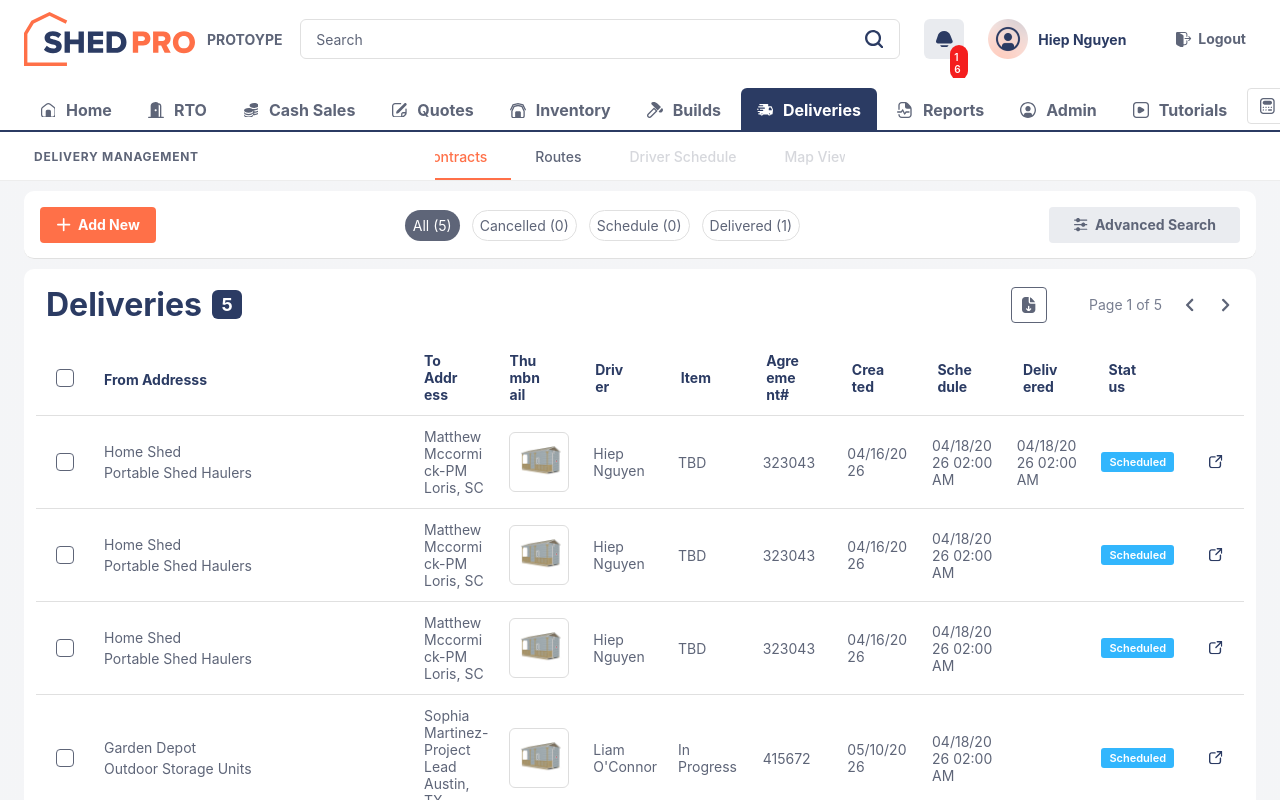
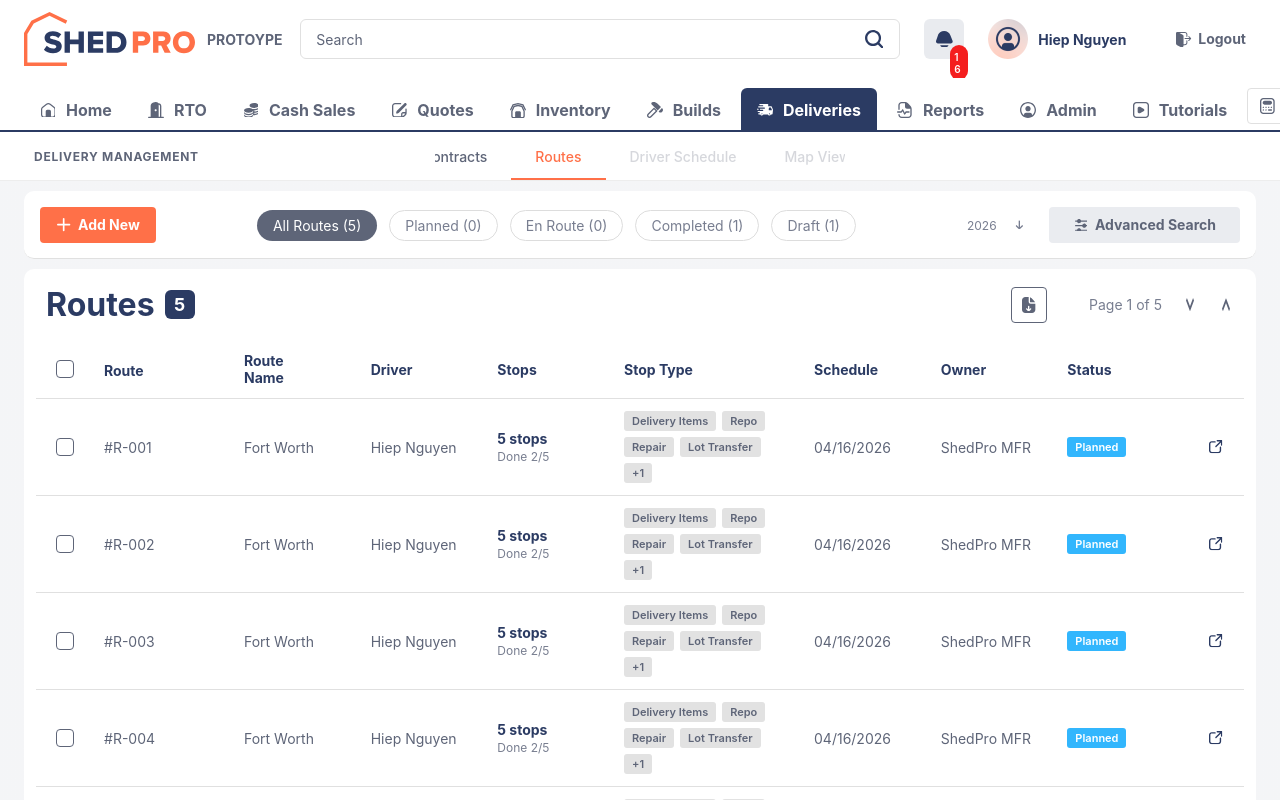
Before and after one commit to nguyenquanghiep96-dotcom/shedpro-opshub, a React (Vite) app: page /deliveries/routes in a window 1280 px wide. Shown: the top 800 px of the page. Built offline with nearby package versions, Linux system fonts and the light colour scheme.

Commit message:
feat: Add React Router and update title

```diff
--- a/index.html
+++ b/index.html
@@ -5,7 +5,7 @@
 
       <meta charset="UTF-8" />
       <meta name="viewport" content="width=device-width, initial-scale=1.0" />
-      <title>OPSHub - Deliveries</title>
+      <title>OPSHub - Prototype Design</title>
       <meta name="description" content="Delivers pixel-perfect web screens from Figma designs, ensuring accurate visual representation and seamless user interface consistency." />
       <meta name="robots" content="noindex, nofollow" />
       <style>html, body { height: 100%; margin: 0; } #root { height: 100%; }</style>
--- /dev/null
+++ b/router_setup.cjs
@@ -0,0 +1,57 @@
+const fs = require('fs');
+
+// 1. Update App.tsx
+const appTsx = `import { BrowserRouter, Routes, Route, Navigate } from "react-router-dom";
+import DeliveriesContract from "../imports/DeliveriesContract/DeliveriesContract.tsx";
+
+export default function App() {
+  return (
+    <BrowserRouter>
+      <Routes>
+        <Route path="/deliveries/contracts" element={<DeliveriesContract defaultTab="Contracts" />} />
+        <Route path="/deliveries/routes" element={<DeliveriesContract defaultTab="Routes" />} />
+        <Route path="/" element={<Navigate to="/deliveries/contracts" replace />} />
+        <Route path="/deliveries" element={<Navigate to="/deliveries/contracts" replace />} />
+        <Route path="*" element={<Navigate to="/deliveries/contracts" replace />} />
+      </Routes>
+    </BrowserRouter>
+  );
+}
+`;
+fs.writeFileSync('src/app/App.tsx', appTsx);
+
+// 2. Update DeliveriesContract.tsx
+let del = fs.readFileSync('src/imports/DeliveriesContract/DeliveriesContract.tsx', 'utf8');
+
+// Add useNavigate and useLocation imports
+if (!del.includes('useNavigate')) {
+  del = del.replace(/import React, \{ useState \} from 'react';/, "import React, { useState, useEffect } from 'react';\nimport { useNavigate, useLocation } from 'react-router-dom';");
+}
+
+// Modify Frame13 props
+del = del.replace(/function Frame13\(\{\s*activeTab,\s*setActiveTab\s*\}\s*:\s*\{\s*activeTab\?:\s*string,\s*setActiveTab\?:\s*\(tab:\s*string\)\s*=>\s*void\s*\}\)\s*\{/g,
+"function Frame13({ activeTab }: { activeTab?: string }) {");
+
+// Inject useNavigate into Frame13
+del = del.replace(/function Frame13\(\{ activeTab \}: \{ activeTab\?: string \}\) \{/g,
+"function Frame13({ activeTab }: { activeTab?: string }) {\n  const navigate = useNavigate();");
+
+// Replace setActiveTab in Frame13 with navigate
+del = del.replace(/onClick=\{\(\) => setActiveTab\?\.\('Contracts'\)\}/g, "onClick={() => navigate('/deliveries/contracts')}");
+del = del.replace(/onClick=\{\(\) => setActiveTab\?\.\('Routes'\)\}/g, "onClick={() => navigate('/deliveries/routes')}");
+
+// Update main export function signature
+del = del.replace(/export default function DeliveriesContract\(\) \{/g, "export default function DeliveriesContract({ defaultTab = 'Contracts' }: { defaultTab?: string }) {");
+
+// Replace activeTab state with reading defaultTab
+del = del.replace(/const \[activeTab, setActiveTab\] = useState\('Contracts'\);/g, `const [activeTab, setActiveTab] = useState(defaultTab);
+  useEffect(() => {
+    setActiveTab(defaultTab);
+  }, [defaultTab]);`);
+
+// Remove setActiveTab={setActiveTab} from Frame13 usage
+del = del.replace(/<Frame13 activeTab=\{activeTab\} setActiveTab=\{setActiveTab\} \/>/g, '<Frame13 activeTab={activeTab} />');
+
+fs.writeFileSync('src/imports/DeliveriesContract/DeliveriesContract.tsx', del);
+
+console.log("Router setup applied.");
--- a/src/app/App.tsx
+++ b/src/app/App.tsx
@@ -1,5 +1,16 @@
+import { BrowserRouter, Routes, Route, Navigate } from "react-router";
 import DeliveriesContract from "../imports/DeliveriesContract/DeliveriesContract.tsx";
 
 export default function App() {
-  return <DeliveriesContract />;
+  return (
+    <BrowserRouter>
+      <Routes>
+        <Route path="/deliveries/contracts" element={<DeliveriesContract defaultTab="Contracts" />} />
+        <Route path="/deliveries/routes" element={<DeliveriesContract defaultTab="Routes" />} />
+        <Route path="/" element={<Navigate to="/deliveries/contracts" replace />} />
+        <Route path="/deliveries" element={<Navigate to="/deliveries/contracts" replace />} />
+        <Route path="*" element={<Navigate to="/deliveries/contracts" replace />} />
+      </Routes>
+    </BrowserRouter>
+  );
 }
--- a/src/imports/DeliveriesContract/DeliveriesContract.tsx
+++ b/src/imports/DeliveriesContract/DeliveriesContract.tsx
@@ -1,4 +1,5 @@
-import React, { useState } from 'react';
+import React, { useState, useEffect } from 'react';
+import { useNavigate, useLocation } from 'react-router';
 import RoutesContainer from './RoutesContainer';
 import svgPaths from "./svg-er6yqlh6e7";
 import imgThumbnail from "./71d7f36a3fe4c842bd190a79c3b92a977e1a20e0.png";
@@ -2538,20 +2539,21 @@ function Frame12() {
   );
 }
 
-function Frame13({ activeTab, setActiveTab }: { activeTab?: string, setActiveTab?: (tab: string) => void }) {
+function Frame13({ activeTab }: { activeTab?: string }) {
+  const navigate = useNavigate();
   return (
     <div className="bg-white relative shrink-0 w-full" data-name="Frame 13">
       <div className="flex flex-row items-center overflow-clip rounded-[inherit] size-full">
         <div className="content-stretch flex items-center px-[24px] relative size-full">
           <Frame11 />
           <div className="bg-white content-stretch flex items-center overflow-x-auto flex-nowrap relative shrink-0 w-full flex-1 md:justify-center flex-nowrap hide-scrollbar" data-name="Nav">
-            <div onClick={() => setActiveTab?.('Contracts')} className="cursor-pointer bg-white content-stretch flex items-center justify-center px-[24px] py-[16px] relative shrink-0" data-name="Tab">
+            <div onClick={() => navigate('/deliveries/contracts')} className="cursor-pointer bg-white content-stretch flex items-center justify-center px-[24px] py-[16px] relative shrink-0" data-name="Tab">
               <div aria-hidden className={`absolute border-b-3 border-solid inset-0 pointer-events-none ${activeTab === 'Contracts' ? 'border-[#ff7048]' : 'border-white'}`} />
               <div className={`[word-break:break-word] flex flex-col font-sans font-medium justify-center leading-[0] not-italic relative shrink-0 text-[14px] text-center whitespace-nowrap ${activeTab === 'Contracts' ? 'text-[#ff7048]' : 'text-[#5e6578]'}`}>
                 <p className="leading-[normal]">Contracts</p>
               </div>
             </div>
-            <div onClick={() => setActiveTab?.('Routes')} className="cursor-pointer bg-white content-stretch flex items-center justify-center px-[24px] py-[16px] relative shrink-0" data-name="Tab">
+            <div onClick={() => navigate('/deliveries/routes')} className="cursor-pointer bg-white content-stretch flex items-center justify-center px-[24px] py-[16px] relative shrink-0" data-name="Tab">
               <div aria-hidden className={`absolute border-b-3 border-solid inset-0 pointer-events-none ${activeTab === 'Routes' ? 'border-[#ff7048]' : 'border-white'}`} />
               <div className={`[word-break:break-word] flex flex-col font-sans font-medium justify-center leading-[0] not-italic relative shrink-0 text-[14px] text-center whitespace-nowrap ${activeTab === 'Routes' ? 'text-[#ff7048]' : 'text-[#5e6578]'}`}>
                 <p className="leading-[normal]">Routes</p>
@@ -2578,13 +2580,16 @@ function Frame13({ activeTab, setActiveTab }: { activeTab?: string, setActiveTab
   );
 }
 
-export default function DeliveriesContract() {
-  const [activeTab, setActiveTab] = useState('Contracts');
+export default function DeliveriesContract({ defaultTab = 'Contracts' }: { defaultTab?: string }) {
+  const [activeTab, setActiveTab] = useState(defaultTab);
+  useEffect(() => {
+    setActiveTab(defaultTab);
+  }, [defaultTab]);
   return (
     <div className="flex flex-col min-h-screen w-full" style={{ backgroundImage: "linear-gradient(90deg, rgba(43, 59, 99, 0.05) 0%, rgba(43, 59, 99, 0.05) 100%), linear-gradient(90deg, rgb(255, 255, 255) 0%, rgb(255, 255, 255) 100%)" }} data-name="Deliveries - Contract">
       <div className="content-stretch flex flex-col items-start w-full shrink-0" data-name="Navbar">
         <Frame7 />
-        <Frame13 activeTab={activeTab} setActiveTab={setActiveTab} />
+        <Frame13 activeTab={activeTab} />
       </div>
       <div className="flex-1 w-full flex flex-col items-center">
         {activeTab === 'Contracts' ? <Container /> : <RoutesContainer />}
```
Also changed, not shown: vercel.json (added), 3 other files (tests, documents, lock files or other folders).
